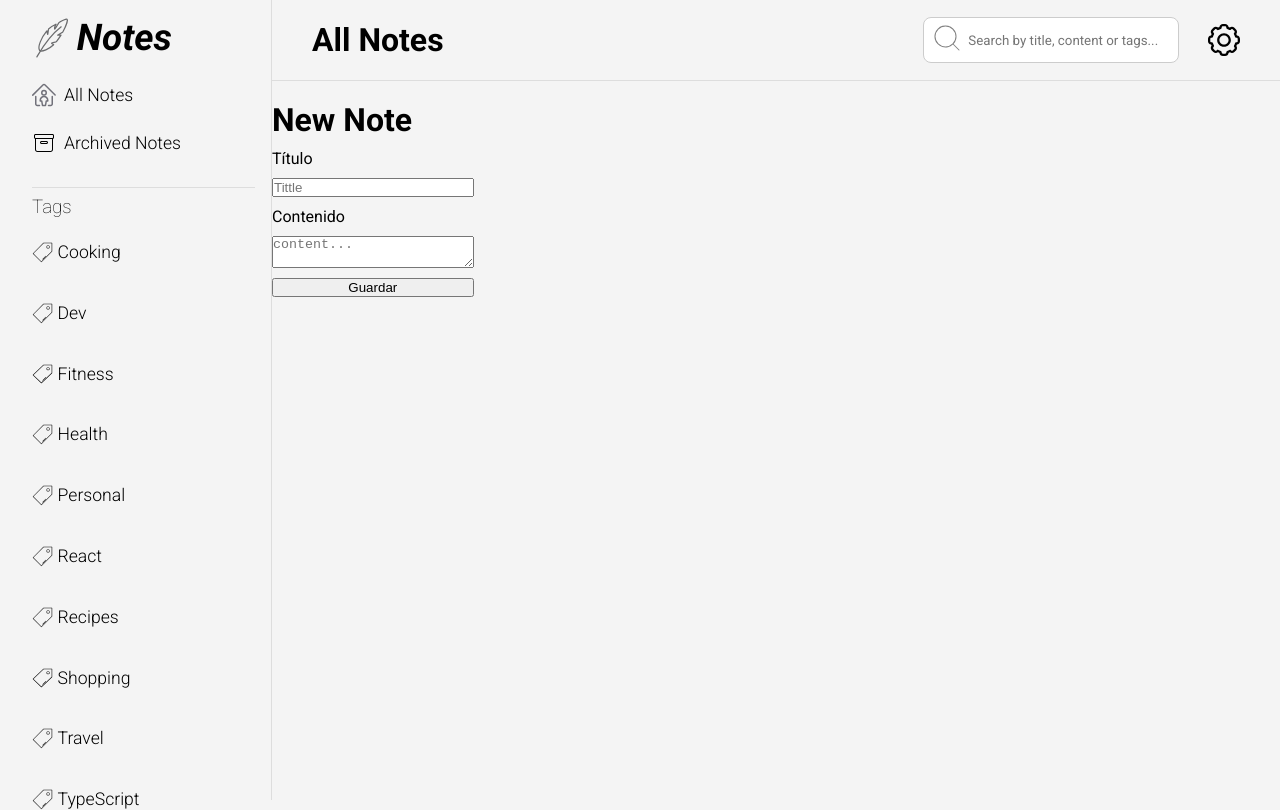
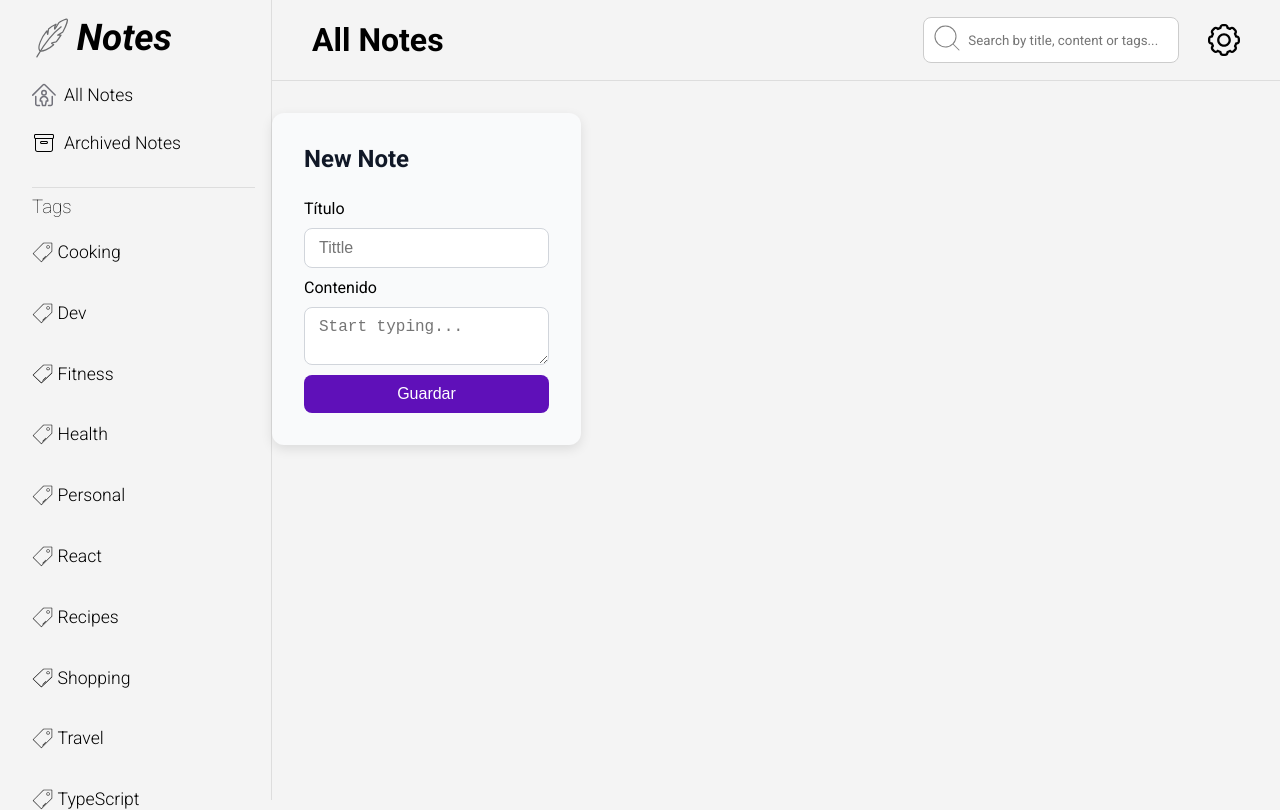
Before and after one commit to AlexF6/challenge-aba, a React (Vite) app: page / in a window 1280 px wide. Both pictures are taken after a click on the button "+ Create New Note". Built offline with nearby package versions, Linux system fonts and the light colour scheme.

Commit message:
mejora en el estilo del formulario

```diff
--- a/src/components/layout/content/Content.jsx
+++ b/src/components/layout/content/Content.jsx
@@ -17,7 +17,7 @@ function Formulario(){
       <input type="text" placeholder="Tittle" />
 
       <label>Contenido</label>
-      <textarea placeholder="content..."></textarea>
+      <textarea placeholder="Start typing..."></textarea>
 
       <button type="submit">Guardar</button>
     </form>
--- a/src/styles/layout/content/Content.css
+++ b/src/styles/layout/content/Content.css
@@ -1,4 +1,4 @@
-.create-button {
+/*.create-button {
   background-color: #3b82f6;
   color: white;
   padding: 10px 20px;
@@ -12,4 +12,68 @@
   flex-direction: column;
   gap: 10px;
   margin-top: 20px;
+}*/
+
+.create-button {
+  background-color: #b23bf6;
+  color: white;
+  padding: 10px 20px;
+  border: none;
+  border-radius: 8px;
+  font-size: 16px;
+  cursor: pointer;
+  transition: background-color 0.3s;
 }
+
+.create-button:hover {
+  background-color: #5f10b9;
+}
+
+.formulario {
+  display: flex;
+  flex-direction: column;
+  gap: 10px;
+  margin: 2rem auto;
+  padding: 2rem;
+  max-width: 500px;
+  background-color: #f9fafb;
+  border-radius: 12px;
+  box-shadow: 0 4px 12px rgba(0, 0, 0, 0.1);
+}
+
+.formulario h1 {
+  margin-bottom: 1rem;
+  color: #111827;
+  font-size: 1.5rem;
+}
+
+.formulario input,
+.formulario textarea {
+  padding: 10px 14px;
+  border: 1px solid #d1d5db;
+  border-radius: 8px;
+  font-size: 16px;
+  background-color: white;
+  outline: none;
+  transition: border-color 0.2s;
+}
+
+.formulario input:focus,
+.formulario textarea:focus {
+  border-color: #3b82f6;
+}
+
+.formulario button[type="submit"] {
+  background-color: #5f10b9;
+  color: white;
+  padding: 10px 20px;
+  border: none;
+  border-radius: 8px;
+  font-size: 16px;
+  cursor: pointer;
+  transition: background-color 0.3s;
+}
+
+.formulario button[type="submit"]:hover {
+  background-color: #059669;
+}
```
